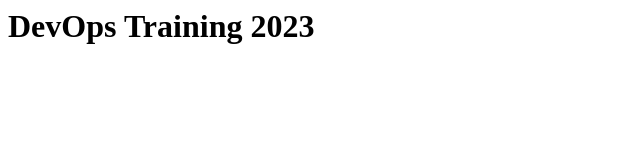
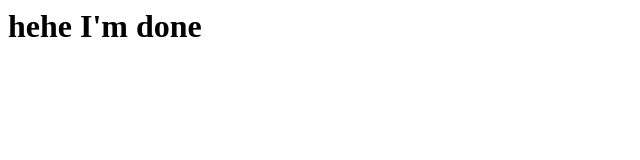
Before and after one commit to mnikhoa/demo-jenkins, a plain HTML site: page index.html in a window 1280 px wide. Shown: the whole page, without its empty margins (0-640 px from the left). Drawn offline with Linux system fonts and the light colour scheme.

Commit message:
Test ver15

```diff
--- a/index.html
+++ b/index.html
@@ -1 +1 @@
-<h1 >DevOps Training 2023</h1 >
+<h1 >hehe I'm done</h1 >
```
Also changed, not shown: 1 other file.
